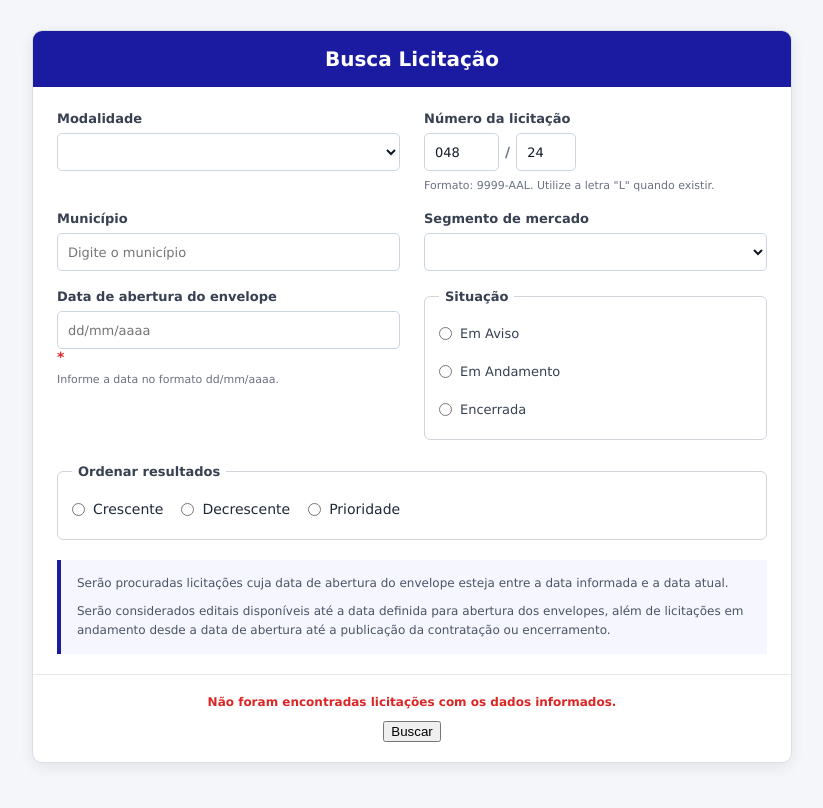
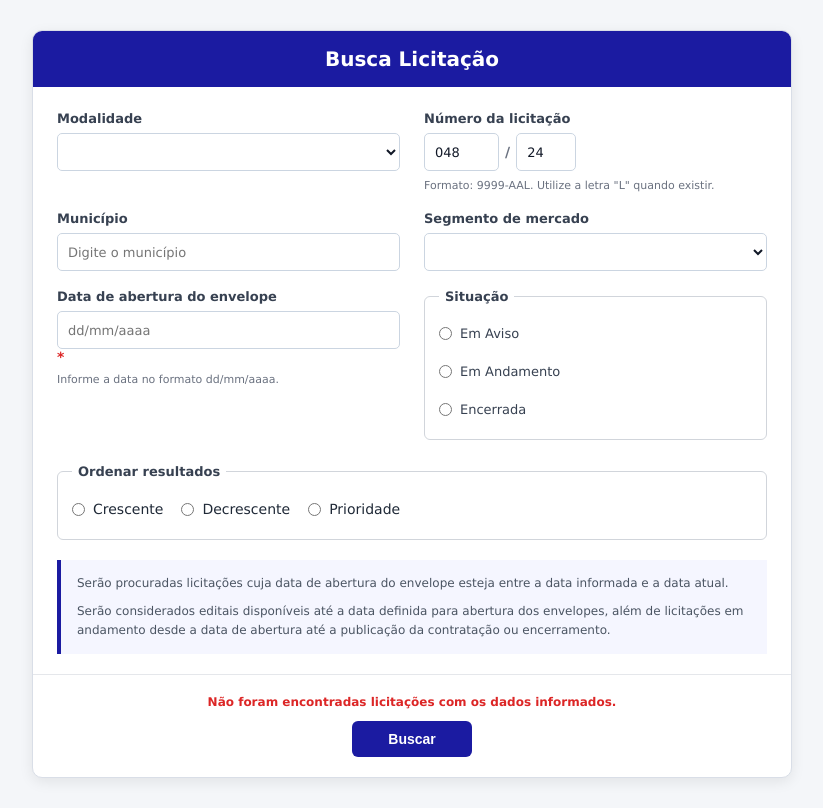
Before and after one commit to FelypeDantas/licitacao, a plain HTML site: page index.html in a window 1280 px wide. Shown: the whole page, without its empty margins (228-1051 px from the left). Drawn offline with Linux system fonts and the light colour scheme.

Commit message:
Update style.css

```diff
--- a/styles/style.css
+++ b/styles/style.css
@@ -179,6 +179,53 @@ fieldset legend {
     margin: 0;
 }
 
+/* =========================================================
+   Botão
+   ========================================================= */
+
+.btn-buscar {
+    display: inline-flex;
+    align-items: center;
+    justify-content: center;
+
+    min-width: 120px;
+    padding: 10px 24px;
+
+    border: none;
+    border-radius: 6px;
+
+    background-color: #1B1BA1;
+    color: #ffffff;
+
+    font-family: Arial, sans-serif;
+    font-size: 14px;
+    font-weight: 600;
+
+    cursor: pointer;
+
+    transition:
+        background-color 0.2s ease,
+        transform 0.1s ease;
+}
+
+.btn-buscar:hover {
+    background-color: #151580;
+}
+
+.btn-buscar:active {
+    transform: scale(0.98);
+}
+
+.btn-buscar:focus-visible {
+    outline: 3px solid rgba(27, 27, 161, 0.3);
+    outline-offset: 2px;
+}
+
+.btn-buscar:disabled {
+    opacity: 0.6;
+    cursor: not-allowed;
+}
+
 
 /* =========================================================
    ORDENAÇÃO
```
